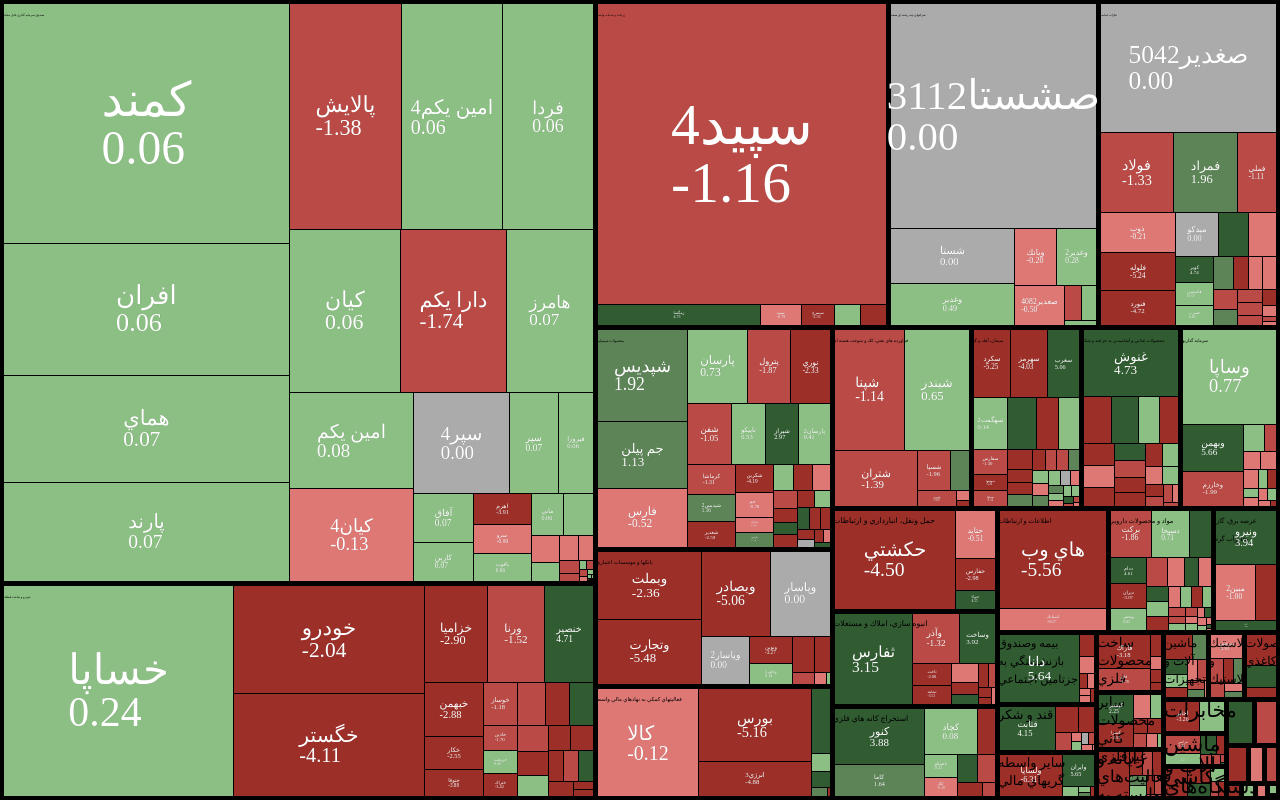
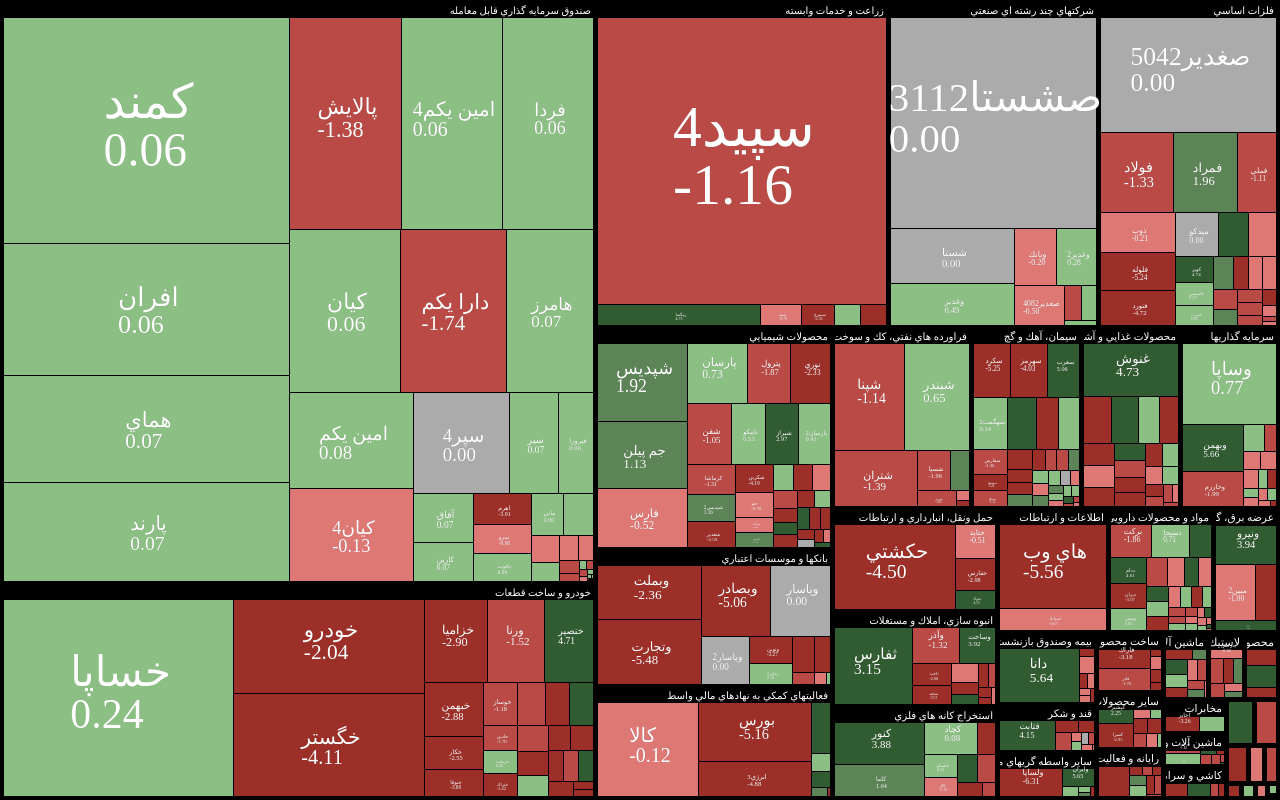
Before and after one commit to Abolfazl2647/treemap, a React (Create React App) app: page / in a window 1280 px wide. Built offline with nearby package versions, Linux system fonts and the light colour scheme.

Commit message:
fix: rendering while zoom

```diff
--- a/src/treemap/d3.js
+++ b/src/treemap/d3.js
@@ -39,15 +39,10 @@ export function textLayerStyle(blur, width, height, transform) {
   }
   return `width:${width}px; height:${height}px;`;
 }
-
 export function getSize(d) {
-  const self = d;
-  const parent = d.parent;
-  const bbox = { width: self.x1 - self.x0, height: self.y1 - self.y0 };
-  const cbbox = { width: parent.x1 - parent.x0, height: parent.y1 - parent.y0 };
-  const scale = Math.min(cbbox.width / bbox.width, cbbox.height / bbox.height);
-  d.scale = scale;
-  return d;
+  const width = d.x1 - d.x0;
+  const scale = (width + 4) / width;
+  return scale;
 }
 
 export function isElementInViewport(window, leaf, transfrom) {
--- a/src/treemap/index.jsx
+++ b/src/treemap/index.jsx
@@ -15,6 +15,9 @@ class Treemap extends React.PureComponent {
       transform: d3.zoomIdentity,
     };
 
+    this.placeHolderRender = null;
+    this.zoomingFlag = false;
+
     this.colorScale = d3
       .scaleOrdinal()
       .domain([-3, -2, -1, 0, 1, 2, 3])
@@ -22,21 +25,43 @@ class Treemap extends React.PureComponent {
   }
 
   componentDidMount() {
-    this.renderTreemap();
+    const { sortValue, data } = this.props;
+    this.renderTreemap(sortValue, data);
   }
 
   componentDidUpdate(prevProps) {
     const { sortValue, data } = this.props;
     const { sortValue: prevSortvalue, data: prevData } = prevProps;
     if (sortValue !== prevSortvalue || data !== prevData) {
-      this.renderTreemap();
+      // if not zooming render regulary
+      if (!this.zoomingFlag) {
+        this.renderTreemap(sortValue, data);
+        return;
+      }
+
+      this.watingForZoomFinished();
     }
   }
 
-  renderTreemap() {
+  watingForZoomFinished() {
+    // how many times update occurs dose not matter
+    // becuase we need the least update (so we dont use placeHolderRender as array)
+    const { sortValue, data } = this.props;
+    this.placeHolderRender = {
+      sort: sortValue,
+      data,
+    };
+  }
+
+  proccessPlaceHolder = () => {
+    const { sort, data } = this.placeHolderRender;
+    this.renderTreemap(sort, data);
+    this.placeHolderRender = null;
+  };
+
+  renderTreemap(sortValue, data) {
     const self = this;
     const { transform } = this.state;
-    const { sortValue, data } = this.props;
 
     const treemap = new TreeMap({
       data,
@@ -47,7 +72,15 @@ class Treemap extends React.PureComponent {
       width: window.innerWidth,
       height: window.innerHeight,
       onZoomEnd: (transform) => {
-        self.setState({ transform });
+        this.zoomingFlag = false;
+        self.setState({ transform }, () => {
+          if (self.placeHolderRender) {
+            self.proccessPlaceHolder();
+          }
+        });
+      },
+      onZoom: (transform) => {
+        self.zoomingFlag = true;
       },
     });
 
@@ -132,101 +165,3 @@ class Treemap extends React.PureComponent {
 }
 
 export default Treemap;
-
-// import * as d3 from "d3";
-// import React, { useEffect, useState } from "react";
-// import TreeMap, { isElementInViewport, colorRange, getSize } from "./d3";
-// import Styled, { TextLayer, Sector, Tile } from "./style";
-
-// export default function Treemap({ sortValue, data, onClick }) {
-//   const [root, setRoot] = useState();
-//   const [transform, setTransform] = useState();
-//   const mapRef = React.useRef();
-//   const canvasRef = React.useRef();
-
-//   useEffect(() => {
-//     const treemap = new TreeMap({
-//       data,
-//       transform,
-//       canvasRef: canvasRef.current,
-//       ref: mapRef.current,
-//       sortKey: sortValue,
-//       width: window.innerWidth,
-//       height: window.innerHeight,
-//       onZoomEnd: (transform) => {
-//         setTransform(transform);
-//       },
-//     });
-
-//     setRoot(treemap.getRoot());
-//   }, [sortValue, data, transform]);
-
-//   return (
-//     <Styled>
-//       <div ref={mapRef} className="treemap" id="treemap">
-//         <canvas ref={canvasRef} className="canvas" />
-//         <TextLayer
-//           className="textLayer"
-//           transform={transform}
-//           width={window.innerWidth}
-//           height={window.innerHeight}
-//         >
-//           {root &&
-//             root.children &&
-//             root.children
-//               .filter((item) => {
-//                 const nodeWidth = item.x1 - item.x0;
-//                 return (
-//                   nodeWidth * transform.k > 30 &&
-//                   isElementInViewport(window, item, transform)
-//                 );
-//               })
-//               .map((sector) => {
-//                 const { data, children, ...rest } = sector;
-//                 const d = getSize(sector);
-//                 return (
-//                   <Sector
-//                     key={data.code}
-//                     sector={rest}
-//                     d={d}
-//                     transform={transform}
-//                   >
-//                     <span className="category-name">{data.name}</span>
-//                     {children
-//                       .filter((item) => {
-//                         const nodeWidth = item.x1 - item.x0;
-//                         return (
-//                           nodeWidth * transform.k > 30 &&
-//                           isElementInViewport(window, item, transform)
-//                         );
-//                       })
-//                       .map((tile) => {
-//                         const { data, ...restTile } = tile;
-//                         const change =
-//                           (data.priceChange * 100) / data.lastPrice;
-//                         return (
-//                           <Tile
-//                             transform={transform}
-//                             key={(data.category = data.name)}
-//                             tile={restTile}
-//                             sector={rest}
-//                             name={data.name}
-//                             onClick={onClick}
-//                             // onMouseOver={(e, info) => onChange(e, info)}
-//                           >
-//                             <span className="tile-name">
-//                               {data.name}
-//                               <br />
-//                               {change.toFixed(2)}
-//                             </span>
-//                           </Tile>
-//                         );
-//                       })}
-//                   </Sector>
-//                 );
-//               })}
-//         </TextLayer>
-//       </div>
-//     </Styled>
-//   );
-//}
--- a/src/treemap/style.js
+++ b/src/treemap/style.js
@@ -52,15 +52,40 @@ export const Sector = memo(styled.div`
   width: ${({ sector }) => sector.x1 - sector.x0}px;
   height: ${({ sector }) => sector.y1 - sector.y0}px;
   transform: ${({ sector }) => `translate(${sector.x0}px, ${sector.y0}px)`};
+  border: 2px solid black;
+  box-sizing: border-box;
 
   .category-name {
+    text-align: right;
+    direction: rtl;
+    overflow: hidden;
+    text-overflow: ellipsis;
+    width: 100%;
+    display: flex;
+    color: white;
+    max-width: 100%;
+    padding: 2px;
+    box-sizing: border-box;
+    align-items: center;
+    background-color: black;
+    justify-content: flex-start;
+    white-space: nowrap;
+
     ${({ transform, d }) => {
-      const fontSize = Math.min(d.scale) / transform.k;
-      return `font-size: ${Math.max(fontSize, 3)}px;line-height:${Math.max(
+      const fontSize = Math.min(d * 10) / transform.k;
+      return `font-size: ${Math.max(fontSize, 2)}px;line-height:${Math.max(
         fontSize,
         3
       )}px`;
     }}
+  }
+
+  &:hover {
+    border: 2px solid #ffd84c;
+    .category-name {
+      color: black;
+      background-color: #ffd84c;
+    }
   }
 `);
 
```
